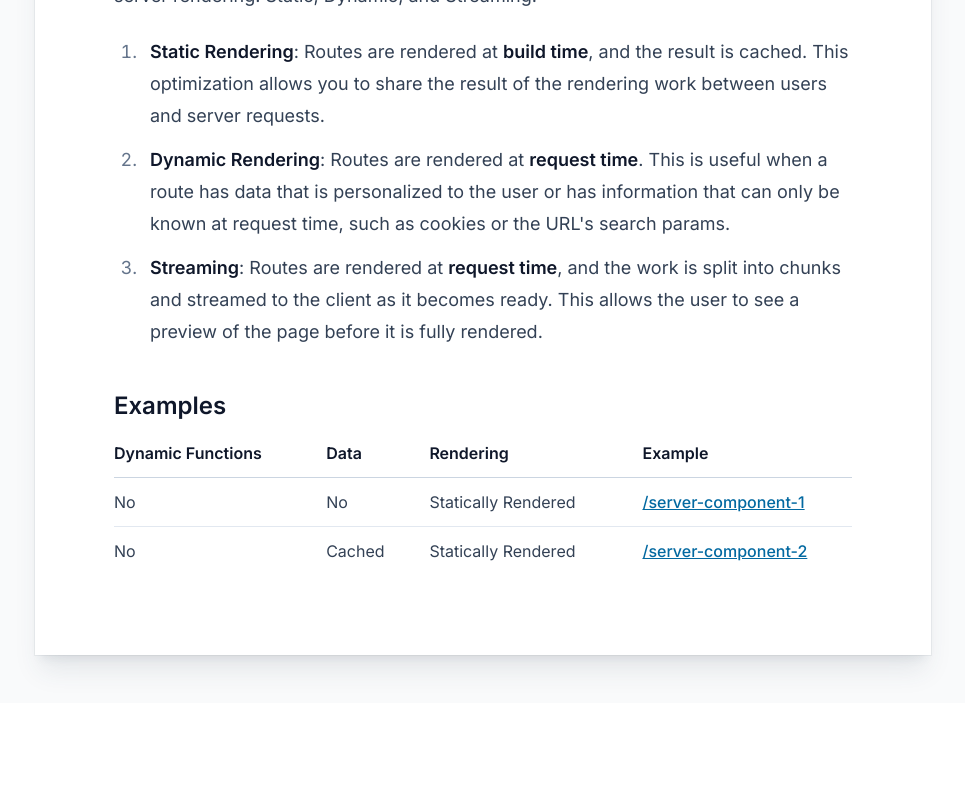
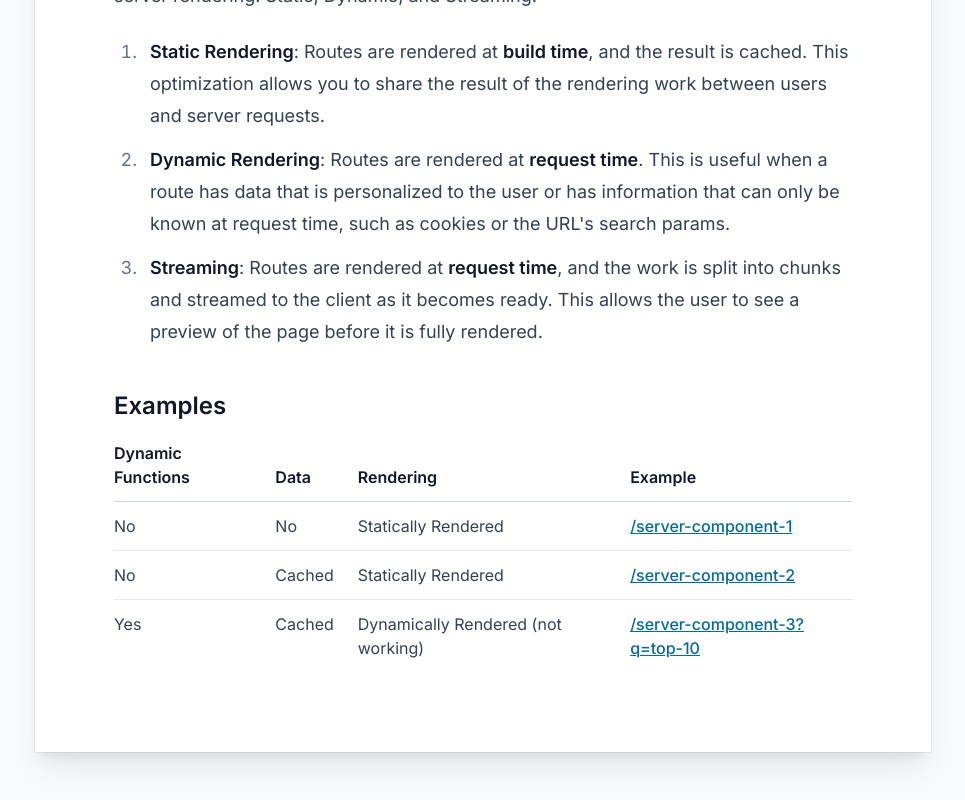
Before and after one commit to nareshbhatia/next13-rendering-concepts, a Next.js app in the folder apps/movie-magic/: page / in a window 1280 px wide. Shown: the part 684-1484 px from the top of the page, without its empty margins (157-1122 px from the left). Before the commit the page ends 1387 px from the top, so only its background shows below. Built offline with nearby package versions, Linux system fonts and the light colour scheme.

Commit message:
feat: add server component 3 example

```diff
--- a/apps/movie-magic/src/app/page.tsx
+++ b/apps/movie-magic/src/app/page.tsx
@@ -77,6 +77,16 @@ export default function Home() {
                     <Link href="/server-component-2">/server-component-2</Link>
                   </td>
                 </tr>
+                <tr>
+                  <td>Yes</td>
+                  <td>Cached</td>
+                  <td>Dynamically Rendered (not working)</td>
+                  <td>
+                    <Link href="/server-component-3?q=top-10">
+                      /server-component-3?q=top-10
+                    </Link>
+                  </td>
+                </tr>
               </tbody>
             </table>
           </article>
--- a/apps/movie-magic/src/app/server-component-2/page.tsx
+++ b/apps/movie-magic/src/app/server-component-2/page.tsx
@@ -5,8 +5,9 @@ import type { Movie } from '@/models';
 
 async function getMovies(): Promise<Movie[]> {
   const { API_URL } = process.env;
-  console.log('----> API_URL', API_URL);
-  const resMovies = await fetch(`${API_URL}/top-10-movies`);
+  const url = `${API_URL}/top-10-movies`;
+  console.log('----> HTTP GET', url);
+  const resMovies = await fetch(url);
   return resMovies.json() as Promise<Movie[]>;
 }
 
--- /dev/null
+++ b/apps/movie-magic/src/app/server-component-3/page.tsx
@@ -0,0 +1,32 @@
+import { Footer } from '@/components/Footer';
+import { MovieTable } from '@/components/MovieTable';
+import { Title } from '@/components/Title';
+import type { Movie } from '@/models';
+
+async function getMovies(searchParams: URLSearchParams): Promise<Movie[]> {
+  const { API_URL } = process.env;
+  const searchParamsString = new URLSearchParams(searchParams).toString();
+  const url = `${API_URL}/movies?${searchParamsString}`;
+  console.log('----> HTTP GET', url);
+  const resMovies = await fetch(url);
+  return resMovies.json() as Promise<Movie[]>;
+}
+
+export interface ServerComponent3Props {
+  searchParams: URLSearchParams;
+}
+
+export default async function ServerComponent3({
+  searchParams,
+}: ServerComponent3Props) {
+  console.log('----> Rendering ServerComponent3');
+  console.log('----> searchParams', searchParams);
+  const movies = await getMovies(searchParams);
+  return (
+    <div className="p-8">
+      <Title>Server Component 3</Title>
+      <MovieTable movies={movies} />
+      <Footer />
+    </div>
+  );
+}
--- a/apps/movie-magic/src/app/static-rendering/page.tsx
+++ b/apps/movie-magic/src/app/static-rendering/page.tsx
@@ -3,8 +3,9 @@ import type { Movie } from '@/models';
 
 async function getMovies(): Promise<Movie[]> {
   const { API_URL } = process.env;
-  console.log('----> API_URL', API_URL);
-  const resMovies = await fetch(`${API_URL}/top-10-movies`);
+  const url = `${API_URL}/top-10-movies`;
+  console.log('----> HTTP GET', url);
+  const resMovies = await fetch(url);
   return resMovies.json() as Promise<Movie[]>;
 }
 
```
Also changed, not shown: 1 other file (tests, documents, lock files or other folders).
